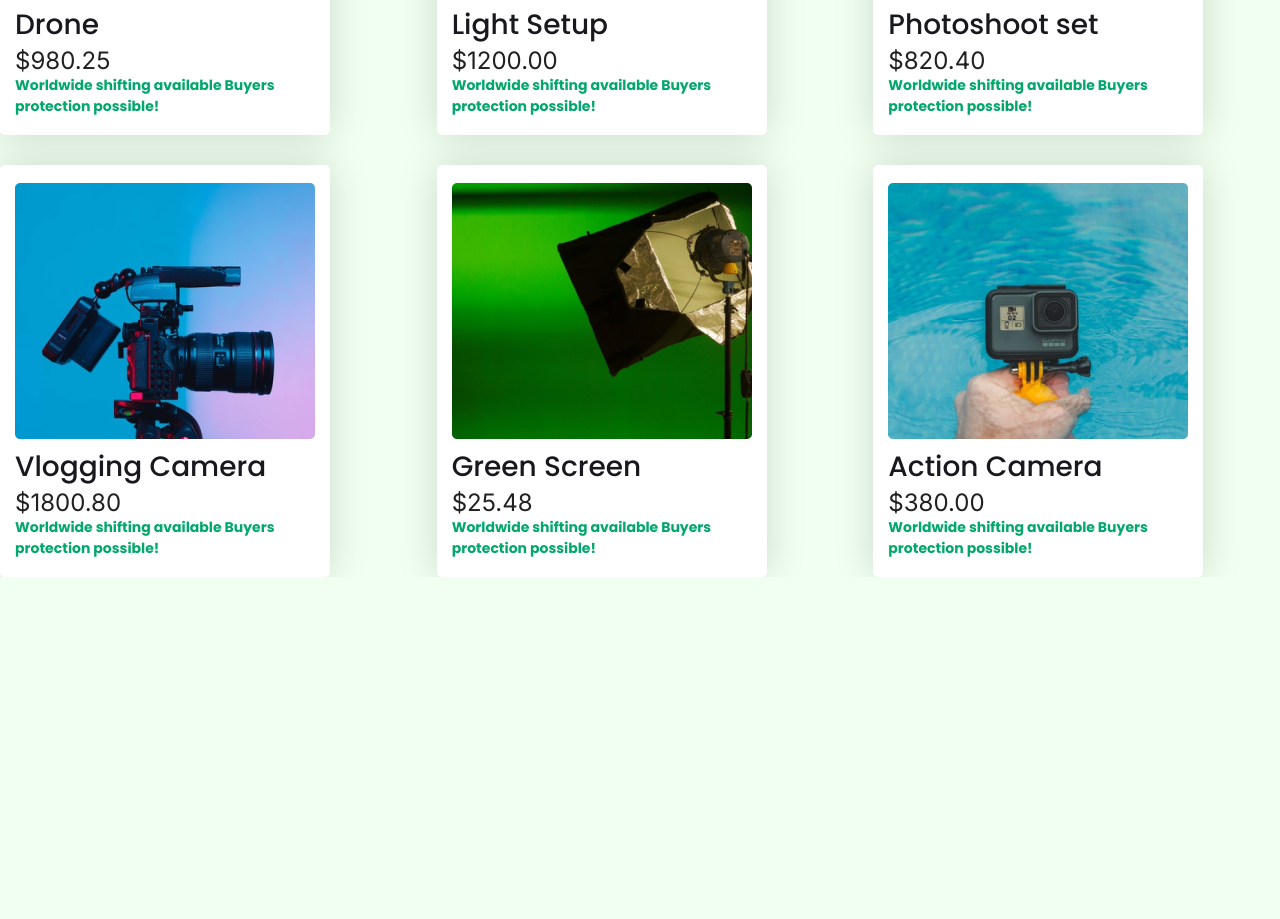
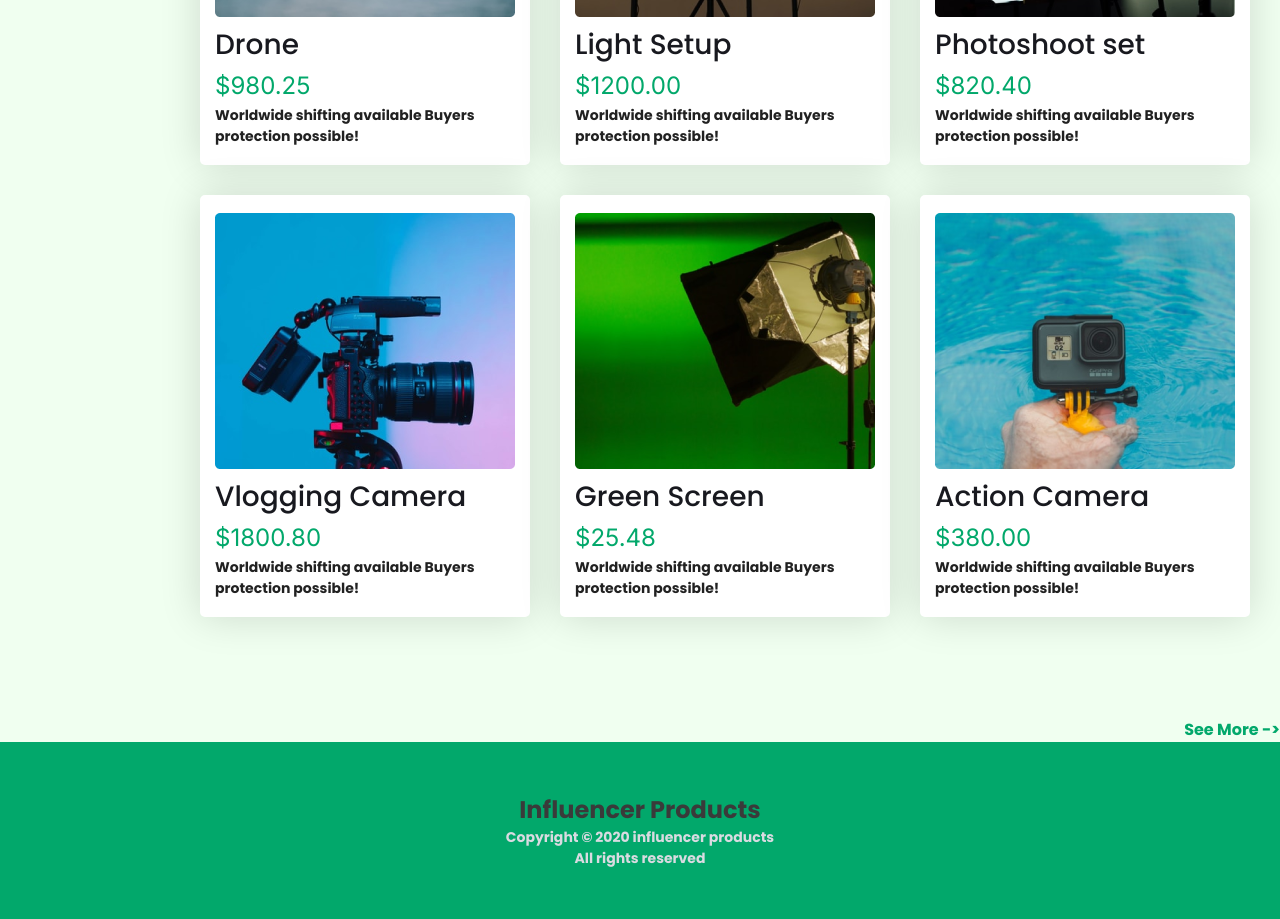
Before and after one commit to ZarinTasminSejuti/Influencer-Products-Design, a plain HTML site: page index.html in a window 1280 px wide. Shown: the part 1690-2609 px from the top of the page. Before the commit the page ends 2267 px from the top, so only its background shows below. Drawn offline with Linux system fonts and the light colour scheme.

Commit message:
added footer section

```diff
--- a/index.html
+++ b/index.html
@@ -13,7 +13,7 @@
     <!-- header section -->
     <header>
         <nav>
-            <h3>Influencer Products</h3>
+            <h3 class="logo">Influencer Products</h3>
             <ul>
                 <li><a href="">Home</a></li>
                 <li><a href="">Products</a></li>
@@ -118,7 +118,14 @@
                     <p class="collection-paragraph">Worldwide shifting available Buyers protection possible!</p>
                 </div>
             </div>
+            <p class="see-more">See More -></p>
         </section>
     </main>
+
+    <footer>
+        <h3 class="logo">Influencer Products</h3>
+        <p class="footer-paragraph">Copyright © 2020  influencer products</p>
+        <p class="footer-paragraph">All rights reserved</p>
+    </footer>
 </body>
 </html>
--- a/style.css
+++ b/style.css
@@ -8,6 +8,13 @@
   margin: 0;
   padding: 0;
 }
+
+.logo {
+    color: #3a3a3a;
+    font-size: 24px;
+    font-weight: 700;
+  }
+
 body {
   background-color: honeydew;
 }
@@ -15,12 +22,6 @@ body {
 /* header section styles */
 header {
   padding: 80px 120px;
-}
-
-header h3 {
-  color: #3a3a3a;
-  font-size: 24px;
-  font-weight: 700;
 }
 
 nav {
@@ -99,7 +100,7 @@ sponsor section */
   grid-template-columns: repeat(3, 1fr);
   /* margin: 4 */
   gap: 30px;
-  margin-top: 40px;
+  margin: 50px 200px;
 }
 
 .collection-content {
@@ -118,13 +119,40 @@ sponsor section */
 
 .collection-price {
   font-family: "Inter", sans-serif;
-  color: rgba(0, 0, 0, 0.87);
+  color: #02a86b;
   font-size: 24px;
   font-family: 400;
+  margin: 5px 0px;
 }
 
 .collection-paragraph {
   color: #02a86b;
+  color: rgba(0, 0, 0, 0.87);
   font-size: 14px;
   font-weight: 700;
 }
+
+.see-more{
+    color: #02a86b;
+font-size: 16px;
+font-weight: 700;
+margin-top: 50px;
+float: right;
+}
+
+
+
+
+/* footer section styles */
+footer{
+    color: #fff;
+    margin-top: 125px;
+    text-align: center;
+    background-color: #02a86b;
+    padding: 50px;
+}
+.footer-paragraph{
+    color: #D9DBE1;
+    font-size: 14px;
+    font-weight: 700;
+}
```
